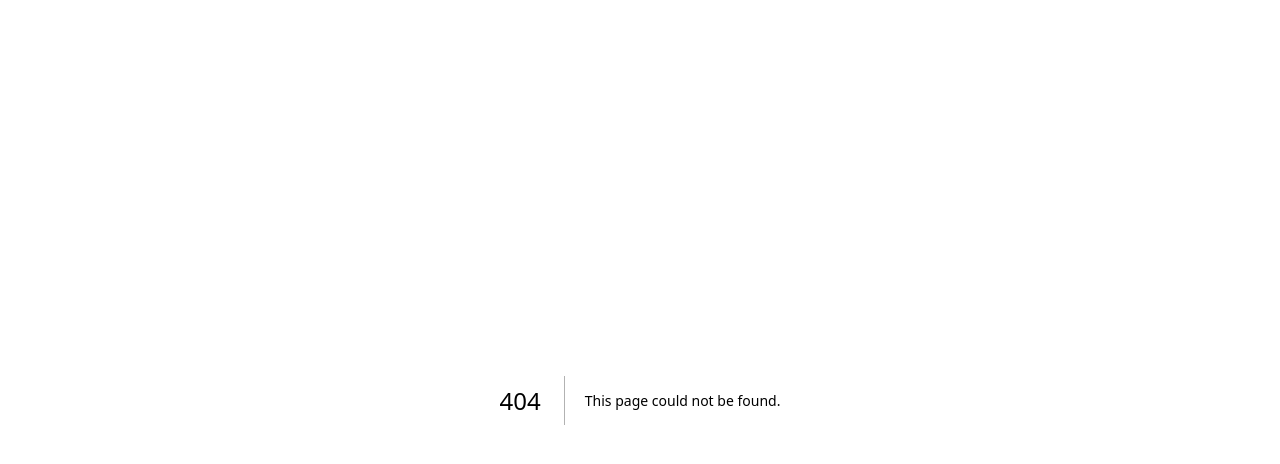
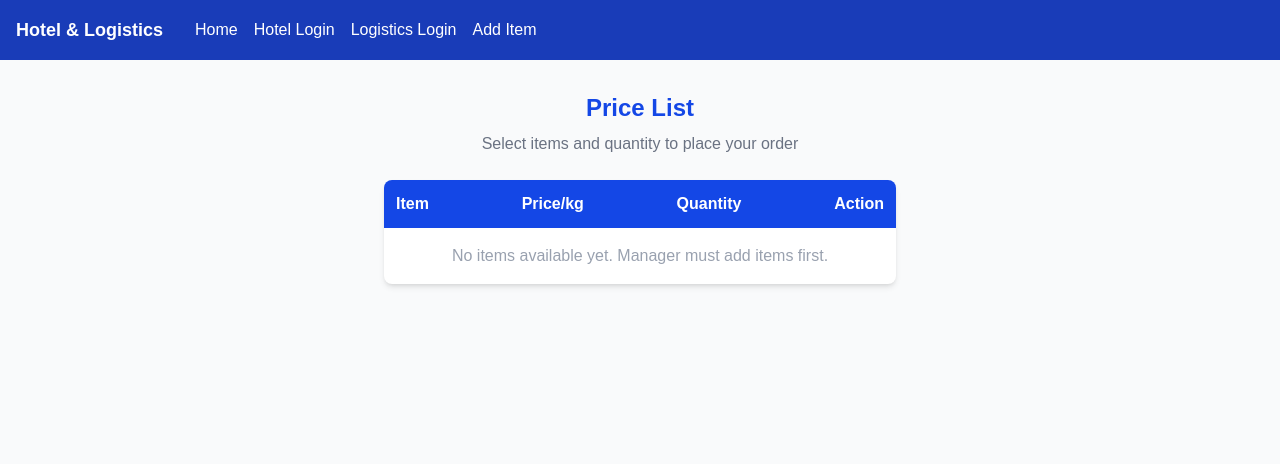
Before and after one commit to seblebaye221-arch/hotel-logistics-app12, a Next.js app: page /menu in a window 1280 px wide. Before the commit this address had no page. Shown: the top 464 px of the page. Built offline with nearby package versions, Linux system fonts and the light colour scheme.

Commit message:
Add Price List menu page and Navbar

```diff
--- /dev/null
+++ b/app/components/Navbar.tsx
@@ -0,0 +1,23 @@
+import Link from "next/link";
+
+export default function Navbar() {
+  return (
+    <nav className="w-full bg-blue-800 text-white p-4 flex gap-4 items-center">
+      <span className="font-bold text-lg mr-4">
+        Hotel & Logistics
+      </span>
+      <Link href="/" className="hover:underline">
+        Home
+      </Link>
+      <Link href="/hotel/login" className="hover:underline">
+        Hotel Login
+      </Link>
+      <Link href="/logistics/login" className="hover:underline">
+        Logistics Login
+      </Link>
+      <Link href="/logistics/add" className="hover:underline">
+        Add Item
+      </Link>
+    </nav>
+  );
+}
--- a/app/layout.tsx
+++ b/app/layout.tsx
@@ -1,6 +1,7 @@
 import type { Metadata } from "next";
 import { Geist, Geist_Mono } from "next/font/google";
 import "./globals.css";
+import Navbar from "./components/Navbar";
 
 const geistSans = Geist({
   variable: "--font-geist-sans",
@@ -13,8 +14,8 @@ const geistMono = Geist_Mono({
 });
 
 export const metadata: Metadata = {
-  title: "Create Next App",
-  description: "Generated by create next app",
+  title: "Hotel & Logistics Supply Chain Management",
+  description: "Hotel and Logistics Supply Chain Management System",
 };
 
 export default function RootLayout({
@@ -27,7 +28,10 @@ export default function RootLayout({
       lang="en"
       className={`${geistSans.variable} ${geistMono.variable} h-full antialiased`}
     >
-      <body className="min-h-full flex flex-col">{children}</body>
+      <body className="min-h-full flex flex-col">
+        <Navbar />
+        {children}
+      </body>
     </html>
   );
 }
--- /dev/null
+++ b/app/menu/page.tsx
@@ -0,0 +1,135 @@
+"use client";
+
+import { useState, useEffect } from "react";
+
+type MenuItem = {
+  name: string;
+  price: number;
+};
+
+type OrderItem = {
+  name: string;
+  price: number;
+  quantity: number;
+};
+
+const STORAGE_KEY = "logisticsItems";
+
+export default function BuyerMenu() {
+  const [menuItems, setMenuItems] = useState<MenuItem[]>([]);
+  const [order, setOrder] = useState<OrderItem[]>([]);
+  const [quantities, setQuantities] = useState<{ [key: string]: number }>({});
+
+  useEffect(() => {
+    const saved = localStorage.getItem(STORAGE_KEY);
+    if (saved) {
+      const items = JSON.parse(saved);
+      setMenuItems(items.map((item: any) => ({
+        name: item.name,
+        price: item.price,
+      })));
+    }
+  }, []);
+
+  const handleQuantityChange = (name: string, value: number) => {
+    setQuantities({ ...quantities, [name]: value });
+  };
+
+  const handleAddToOrder = (item: MenuItem) => {
+    const qty = quantities[item.name] || 1;
+    const existing = order.find((o) => o.name === item.name);
+    if (existing) {
+      setOrder(order.map((o) =>
+        o.name === item.name
+          ? { ...o, quantity: o.quantity + qty }
+          : o
+      ));
+    } else {
+      setOrder([...order, { ...item, quantity: qty }]);
+    }
+  };
+
+  const grandTotal = order.reduce(
+    (sum, item) => sum + item.price * item.quantity, 0
+  );
+
+  return (
+    <main className="flex min-h-screen flex-col items-center p-8 bg-gray-50">
+      <h1 className="text-2xl font-bold text-blue-700 mb-2">
+        Price List
+      </h1>
+      <p className="text-gray-500 mb-6">
+        Select items and quantity to place your order
+      </p>
+
+      <div className="w-full max-w-lg bg-white rounded-lg shadow-md mb-6">
+        <div className="bg-blue-700 text-white p-3 rounded-t-lg font-bold flex justify-between">
+          <span>Item</span>
+          <span>Price/kg</span>
+          <span>Quantity</span>
+          <span>Action</span>
+        </div>
+
+        {menuItems.length === 0 && (
+          <p className="p-4 text-gray-400 text-center">
+            No items available yet. Manager must add items first.
+          </p>
+        )}
+
+        {menuItems.map((item, index) => (
+          <div
+            key={index}
+            className="flex justify-between items-center p-3 border-b"
+          >
+            <span className="capitalize font-medium w-24">{item.name}</span>
+            <span className="text-green-700 font-bold w-24">
+              {item.price} Birr/kg
+            </span>
+            <input
+              type="number"
+              min="1"
+              defaultValue="1"
+              onChange={(e) =>
+                handleQuantityChange(item.name, Number(e.target.value))
+              }
+              className="w-16 p-1 border rounded text-center"
+            />
+            <button
+              onClick={() => handleAddToOrder(item)}
+              className="bg-green-700 text-white px-3 py-1 rounded hover:bg-green-800 text-sm"
+            >
+              Add to Order
+            </button>
+          </div>
+        ))}
+      </div>
+
+      {order.length > 0 && (
+        <div className="w-full max-w-lg bg-white rounded-lg shadow-md p-4">
+          <h2 className="text-lg font-bold text-gray-700 mb-3">
+            Your Order
+          </h2>
+          {order.map((item, index) => (
+            <div key={index} className="flex justify-between mb-2">
+              <span className="capitalize">{item.name}</span>
+              <span>
+                {item.quantity} kg x {item.price} Birr ={" "}
+                <strong>{item.quantity * item.price} Birr</strong>
+              </span>
+            </div>
+          ))}
+          <div className="border-t mt-3 pt-3 flex justify-between font-bold text-green-800">
+            <span>Grand Total</span>
+            <span>{grandTotal} Birr</span>
+          </div>
+          <button
+            onClick={() => alert("Order placed successfully!")}
+            className="w-full mt-4 bg-blue-700 text-white p-2 rounded hover:bg-blue-800"
+          >
+            Place Order
+          </button>
+        </div>
+      )}
+    </main>
+  );
+}
```
